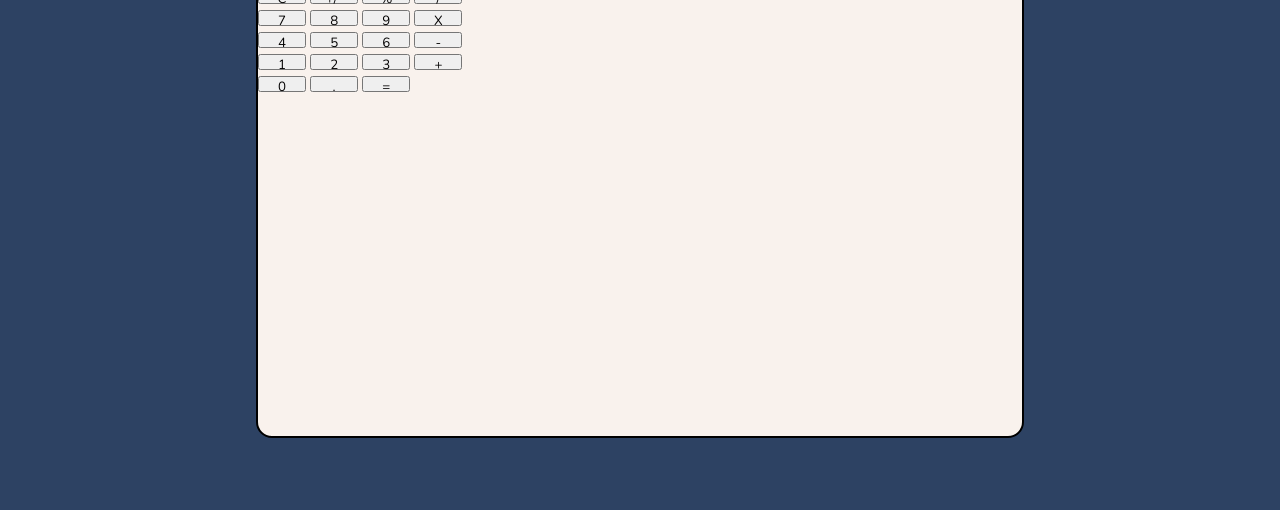
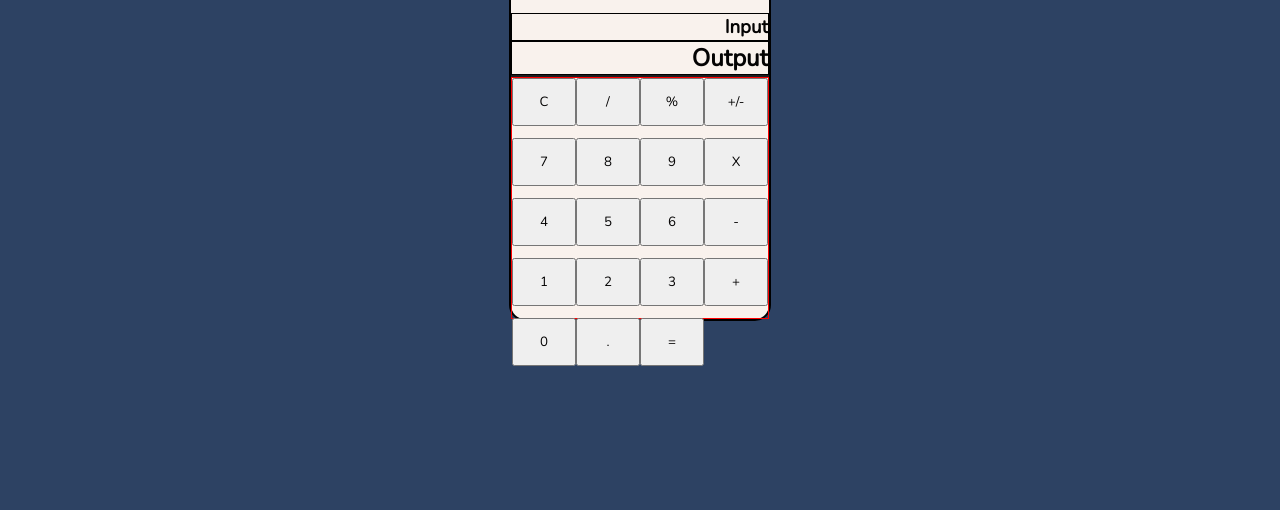
Before and after one commit to chriskokc/calculator-web, a plain HTML site: page index.html in a window 1280 px wide. Shown: the part 290-800 px from the top of the page. Drawn offline with nearby package versions, Linux system fonts and the light colour scheme; a web font is replaced by a local one.

Commit message:
restructured the calculator section and applied grid layout system to style the buttons.

```diff
--- a/index.html
+++ b/index.html
@@ -13,47 +13,40 @@
         <a href="#" class="nav__formula-link">Math Formula</a>
     </nav>
     <main>
-        <div class="calculator">
-            <div class="calculator__display">
-                <h3 class="calculator__input">Input</h3>
-                <h1 class="calculator__output">Output</h1>
-            </div>
-            <hr class="calculator__divider">
+        <section id="calculator">
             <div class="calculator__container">
+
+                <div class="calculator__display">
+                    <h3 class="calculator__input">Input</h3>
+                    <h1 class="calculator__output">Output</h1>
+                </div>
+
+                <hr class="calculator__divider">
+
                 <div class="calculator__keypads">
-                    <div class="calculator__row">
-                        <button class="calculator__btn calculator__btn--functional">C</button>
-                        <button class="calculator__btn calculator__btn--functional">+/-</button>
-                        <button class="calculator__btn calculator__btn--functional">%</button>
-                        <button class="calculator__btn calculator__btn--functional">/</button>
-                    </div>
-                    <div class="calculator__row">
-                        <button class="calculator__btn">7</button>
-                        <button class="calculator__btn">8</button>
-                        <button class="calculator__btn">9</button>
-                        <button class="calculator__btn calculator__btn--functional">X</button>
-                    </div>
-                    <div class="calculator__row">
-                        <button class="calculator__btn">4</button>
-                        <button class="calculator__btn">5</button>
-                        <button class="calculator__btn">6</button>
-                        <button class="calculator__btn calculator__btn--functional">-</button>
-                    </div>
-                    <div class="calculator__row">
-                        <button class="calculator__btn">1</button>
-                        <button class="calculator__btn">2</button>
-                        <button class="calculator__btn">3</button>
-                        <button class="calculator__btn calculator__btn--functional">+</button>
-                    </div>
-                    <div class="calculator__row">
-                        <button class="calculator__btn calculator__btn--stretch">0</button>
-                        <button class="calculator__btn">.</button>
-                        <button class="calculator__btn calculator__btn--standout">=</button>
-                    </div>
-
+                    <button class="calculator__btn calculator__btn--c">C</button>
+                    <button class="calculator__btn calculator__btn--pm">+/-</button>
+                    <button class="calculator__btn calculator__btn--cent">%</button>
+                    <button class="calculator__btn calculator__btn--division">/</button>
+                    <button class="calculator__btn calculator__btn--seven">7</button>
+                    <button class="calculator__btn calculator__btn--eight">8</button>
+                    <button class="calculator__btn calculator__btn--nine">9</button>
+                    <button class="calculator__btn calculator__btn--multiply">X</button>
+                    <button class="calculator__btn calculator__btn--four">4</button>
+                    <button class="calculator__btn calculator__btn--five">5</button>
+                    <button class="calculator__btn calculator__btn--six">6</button>
+                    <button class="calculator__btn calculator__btn--minus">-</button>
+                    <button class="calculator__btn calculator__btn--one">1</button>
+                    <button class="calculator__btn calculator__btn--two">2</button>
+                    <button class="calculator__btn calculator__btn--three">3</button>
+                    <button class="calculator__btn calculator__btn--plus">+</button>
+                    <button class="calculator__btn calculator__btn--zero">0</button>
+                    <button class="calculator__btn calculator__btn--dot">.</button>
+                    <button class="calculator__btn calculator__btn--equal">=</button>
                 </div>
             </div>
-        </div>
+
+        </section>
     </main>
 </body>
 </html>
--- a/style.scss
+++ b/style.scss
@@ -72,34 +72,28 @@ nav {
     }
 }
 
-main {
+#calculator {
     background-color: $background-color;
     height: 90vh;
     display: flex;
     justify-content: center;
     align-items: center;
 
-    .calculator {
+    .calculator__container {
         border: 2px solid black;
         border-radius: 1rem;
         background-color: $calc-color;
-        width: 60%;
-        height: 80%;
 
         .calculator__display {
-            margin: 3rem 2rem 0;
+            margin: 2rem 0 0;
             text-align: right;
 
             .calculator__input {
                 border: 1px solid black;
-
-
             }
 
             .calculator__output {
                 border: 1px solid black;
-
-
             }
         }
 
@@ -109,22 +103,41 @@ main {
             height: 2px;
         }
 
-        .calculator__container {
+        .calculator__keypads {
+            display: grid;
+            grid-template-columns: 1fr 1fr 1fr 1fr;
+            grid-template-rows: 25% 25% 25% 25%;
 
-            .calculator__keypads {
+            border: 1px solid red;
 
-                .calculator__row {
+            .calculator__btn {
+                width: 4rem;
+                height: 3rem;
 
-                    .calculator__btn {
-                        width: 3rem;
-                        height: 1rem;
-                    }
+                &--c {
+                    grid-column: 1 / 2;
+                    grid-row: 1 / 2;
+                }
 
+                &--pm {
+                    grid-column: 2 / 3;
+                    grid-row: 1 / 2;
                 }
+
+                &--cent {
+                    grid-column: 3 / 4;
+                    grid-row: 1 / 2;
+                }
+
+                &--pm {
+                    grid-column: 4 / 5;
+                    grid-row: 1 / 2;
+                }
+
+            }
 
 
 
-            }
 
         }
 
```
Also changed, not shown: style.css.
